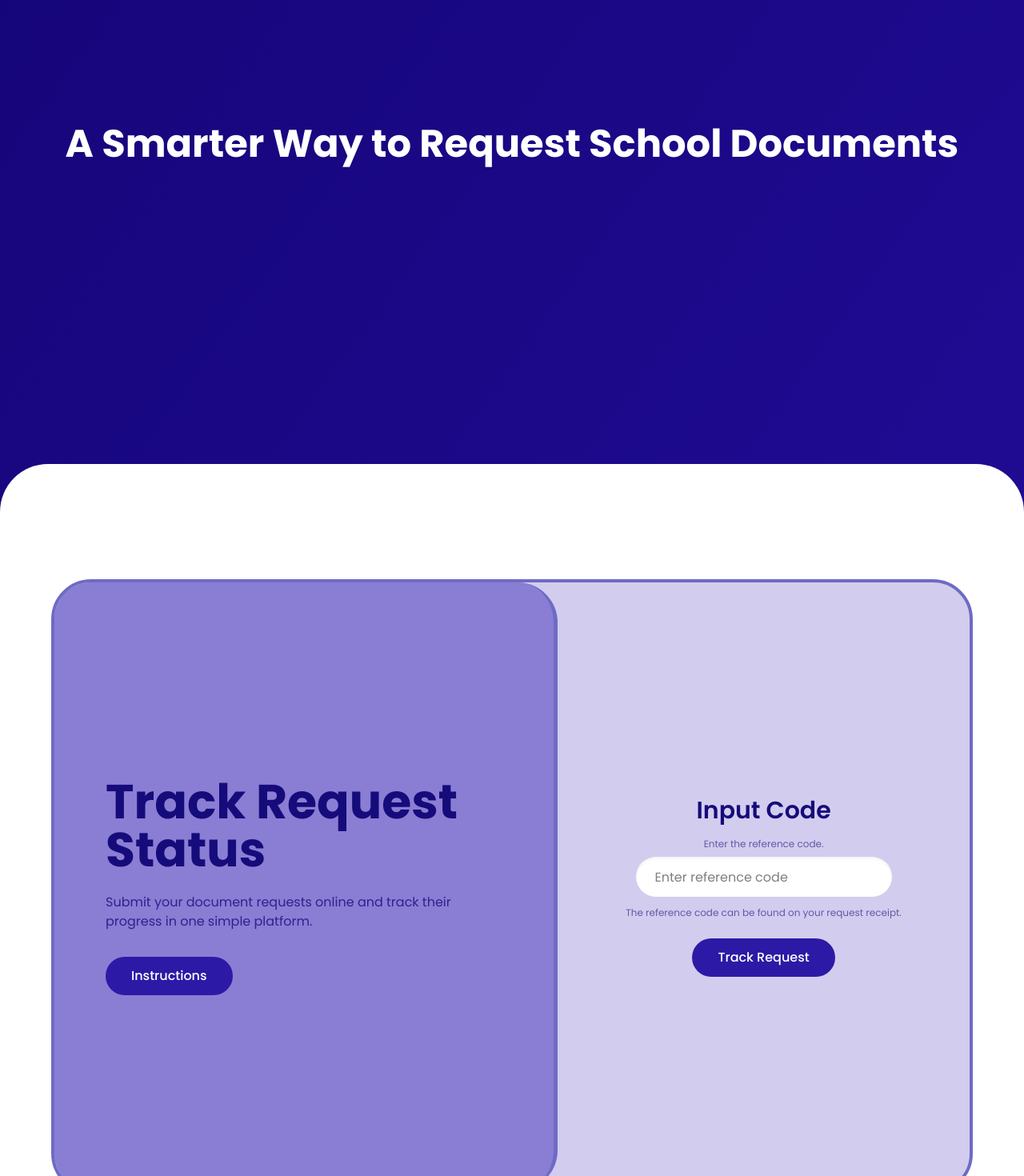
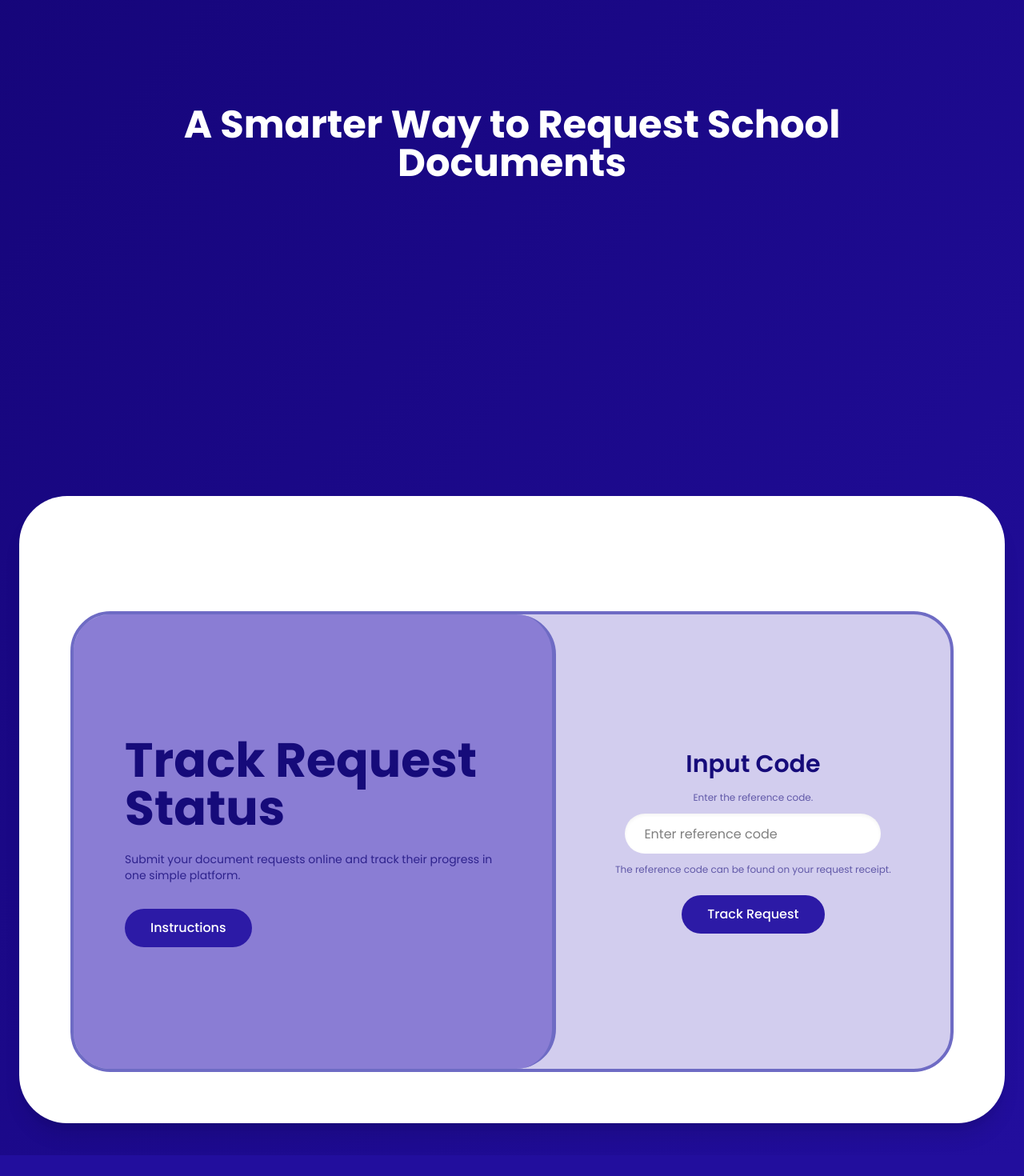
Before and after one commit to Madrigal-Carl/SwiftDocs, a React (Vite) app in the folder swiftdocs/: page / in a window 1280 px wide. Shown: the part 220-1690 px from the top of the page at 80% size. After the commit the page ends 1664 px from the top, so only its background shows below. Built offline with nearby package versions, Linux system fonts and the light colour scheme; a web font is replaced by a local one.

Commit message:
Pages/landing pages (#16)
* landing page

* landing page

* adjustment landing page

```diff
--- a/swiftdocs/src/Pages/Landingpage.jsx
+++ b/swiftdocs/src/Pages/Landingpage.jsx
@@ -2,32 +2,32 @@ import Nav from "../Components/navigation";
 
 function Landingpage() {
   return (
-    <div className="bg-gradient-to-br from-[#150578] to-[#220E9D] min-h-screen">
+    <div className="bg-gradient-to-br from-[#150578] to-[#220E9D] min-h-[100dvh]">
 
       <Nav />
 
       {/* Hero Section */}
-      <section className="min-h-screen flex items-center justify-center text-white">
-        <h1 className="text-5xl font-bold">
+      <section className="min-h-[100dvh] flex items-center justify-center text-white px-6 text-center">
+        <h1 className="text-5xl font-bold max-w-[900px]">
           A Smarter Way to Request School Documents
         </h1>
       </section>
 
       {/* White Content Section */}
-        <section className="flex justify-center items-center min-h-screen">
-            <div className="bg-white w-[100%] max-w-[1600px] min-h-[98vh] rounded-[60px] p-16 shadow-xl">
+      <section className="flex justify-center items-center min-h-[100dvh] px-6 py-10">
+        <div className="bg-white w-full max-w-[1600px] min-h-[95dvh] rounded-[60px] p-16 shadow-xl">
 
           {/* Gradient Container */}
-                <div className="bg-[#1E07AC]/20 border-4 border-[#6E6BC4] rounded-[50px] h-[48rem] flex overflow-hidden mt-20">
+          <div className="bg-[#1E07AC]/20 border-4 border-[#6E6BC4] rounded-[50px] h-[72dvh] flex overflow-hidden mt-20">
 
             {/* LEFT SIDE */}
-                <div className="w-[55%] bg-[#1E07AC]/40 p-16 flex flex-col justify-center border-r-5 border-[#6E6BC4]  rounded-r-[50px]">
+            <div className="w-[55%] bg-[#1E07AC]/40 p-16 flex flex-col justify-center border-r-[5px] border-[#6E6BC4] rounded-r-[50px]">
 
               <h1 className="text-6xl font-bold text-[#160B7A]">
                 Track Request Status
               </h1>
 
-                    <p className="mt-6 text-xm text-[#160B7A]/80 max-w-[500px]">
+              <p className="mt-6 text-sm text-[#160B7A]/80 max-w-[500px]">
                 Submit your document requests online and track their progress
                 in one simple platform.
               </p>
@@ -52,7 +52,7 @@ function Landingpage() {
               <input
                 type="text"
                 placeholder="Enter reference code"
-                    className="mt-2 w-[320px] h-[50px] rounded-full px-6 bg-white shadow-inner outline-none"
+                className="mt-3 w-[320px] h-[50px] rounded-full px-6 bg-white shadow-inner outline-none"
               />
 
               <p className="text-xs text-[#160B7A]/60 mt-3">
@@ -69,6 +69,7 @@ function Landingpage() {
 
         </div>
       </section>
+
     </div>
   );
 }
```
Lines whose indentation alone changed are shown as unchanged.
